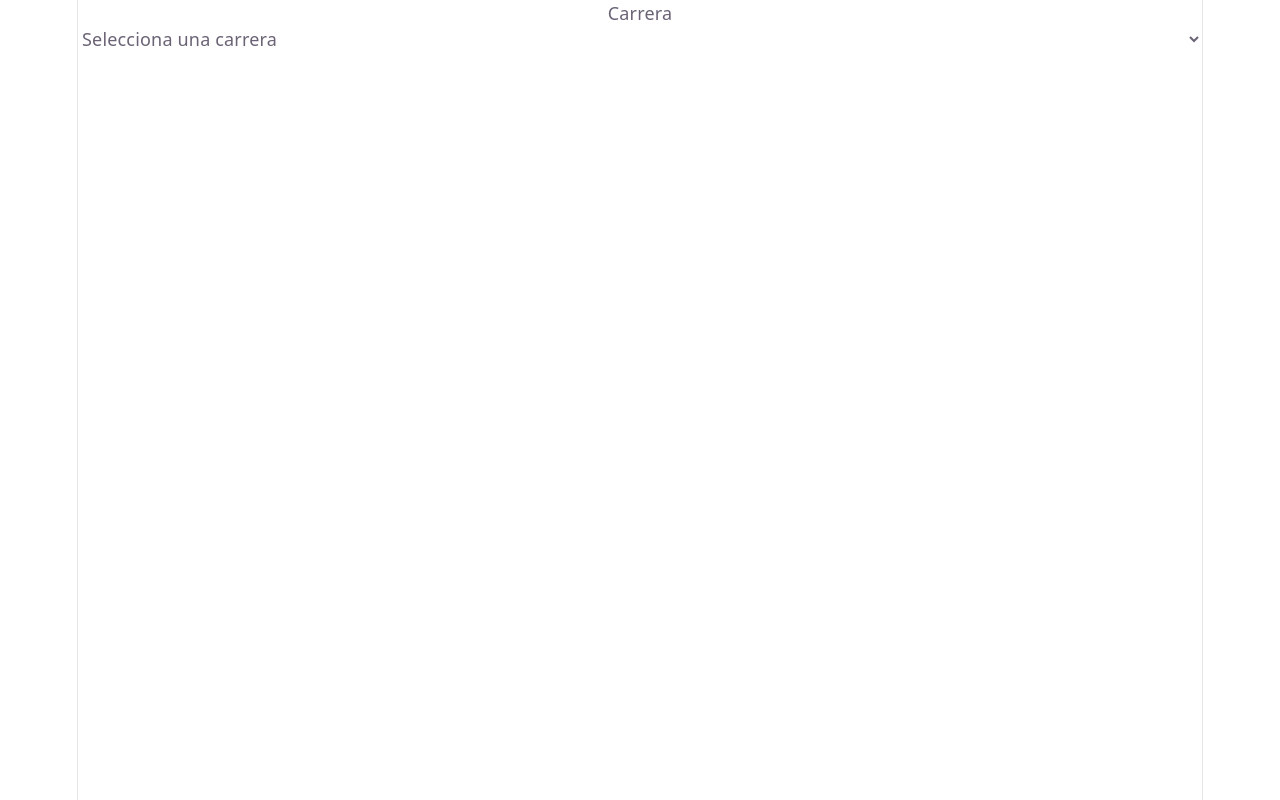
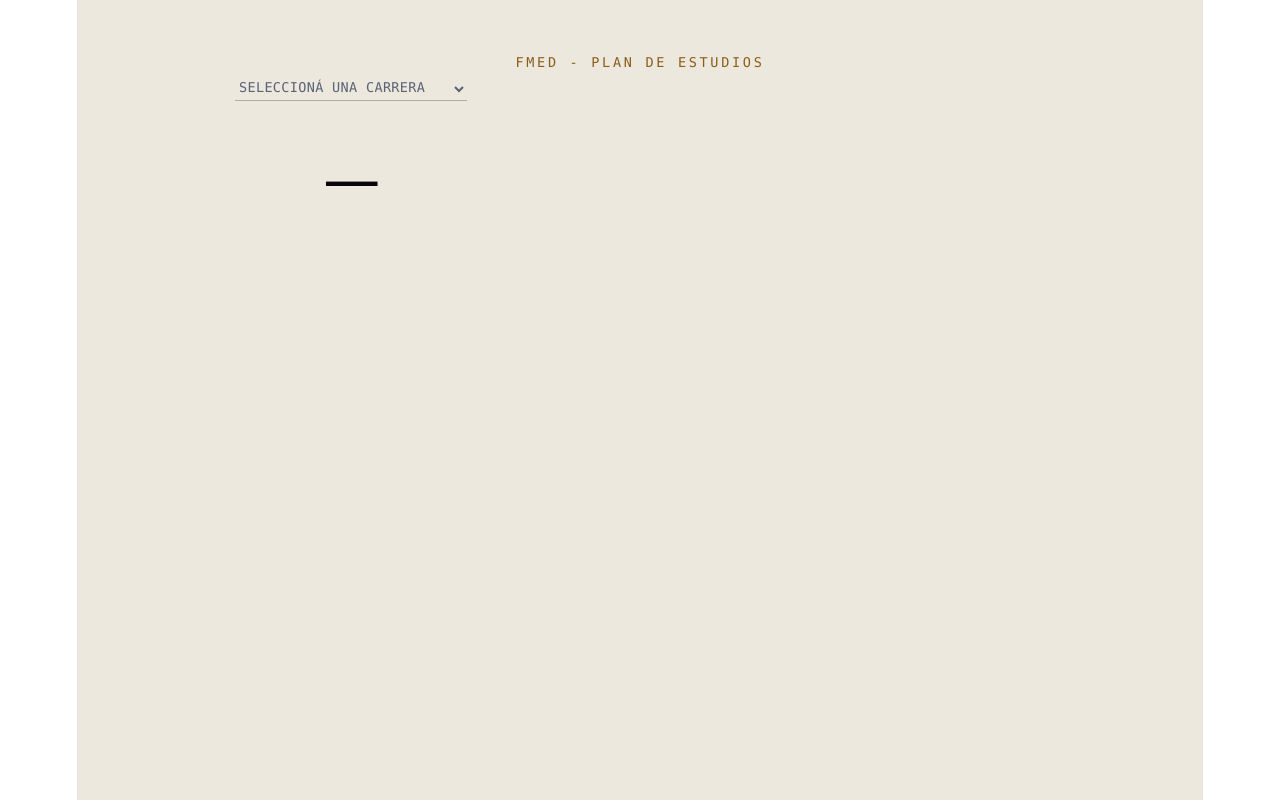
Before and after one commit to anthony-tavara/fmed-planestudios, a React (Vite) app: page / in a window 1280 px wide. Built offline with nearby package versions, Linux system fonts and the light colour scheme.

Commit message:
feat: agregar estilos visuales mejorados y materias separados por ciclos

```diff
--- a/src/App.tsx
+++ b/src/App.tsx
@@ -5,18 +5,58 @@ import {
   obtenerCarreraPorId,
 } from "./lib/carreras/obtenerCarreraPorId";
 import { carreras } from "./data/carreras/carreras-index";
-import { calcularEstadoMateria } from "./lib/materias/calcularEstadoMateria";
+import {
+  calcularEstadoMateria,
+  type EstadoMateria,
+} from "./lib/materias/calcularEstadoMateria";
 import type { Materia } from "./data/carreras/types";
+import { Lock, CircleDashed, CircleCheck, type LucideIcon } from "lucide-react";
 
-function App() {
+interface Ciclo {
+  numeroCiclo: number;
+  materias: Materia[];
+}
+
+interface ConfigEstado {
+  icon: LucideIcon;
+  label: string;
+  card: string;
+  badge: string;
+}
+
+const ESTADO_CONFIG: Record<EstadoMateria, ConfigEstado> = {
+  bloqueada: {
+    icon: Lock,
+    label: "Bloqueada",
+    card: "border-[#A9A28F]/40 bg-[#FBF9F4]/50 opacity-60",
+    badge: "bg-[#A9A28F]/20 text-[#6B6656]",
+  },
+  disponible: {
+    icon: CircleDashed,
+    label: "Disponible",
+    card: "border-[#C98A2C]/50 bg-[#FBF9F4] hover:border-[#C98A2C] hover:-translate-y-0.5",
+    badge: "bg-[#C98A2C]/15 text-[#8A5D18]",
+  },
+  aprobada: {
+    icon: CircleCheck,
+    label: "Aprobada",
+    card: "border-[#3F6B4E]/50 bg-[#3F6B4E]/[0.06] hover:-translate-y-0.5",
+    badge: "bg-[#3F6B4E]/15 text-[#2E4F39]",
+  },
+};
+
+function labelCiclo(ciclo: number) {
+  return ciclo === 1 ? "Ciclo Básico Común" : `${ciclo}° año`;
+}
+
+export default function App() {
   const [carreraId, setCarreraId] = useState("");
   const carrera = carreraId ? obtenerCarreraPorId(carreraId) : undefined;
   const [aprobadas, setAprobadas] = useState(new Set<string>());
 
   function toggleAprobada(materia: Materia) {
     const estadoMateria = calcularEstadoMateria(materia, aprobadas);
-
-    if (estadoMateria == "bloqueada") return null;
+    if (estadoMateria === "bloqueada") return;
 
     setAprobadas((prev) => {
       const nuevoSet = new Set(prev);
@@ -27,51 +67,107 @@ function App() {
     });
   }
 
+  const porcentaje = carrera
+    ? calcularPorcentajeCarerraPorId(carreraId, aprobadas)
+    : null;
+
+  const ciclos: Ciclo[] = [];
+
+  if (carrera) {
+    for (const materia of carrera.materias) {
+      let ciclo = ciclos.find((ciclo) => ciclo.numeroCiclo === materia.ciclo);
+
+      if (!ciclo) {
+        ciclo = { numeroCiclo: materia.ciclo, materias: [] };
+        ciclos.push(ciclo);
+      }
+
+      ciclo.materias.push(materia);
+    }
+
+    ciclos.sort((a, b) => a.numeroCiclo - b.numeroCiclo);
+  }
+
   return (
-    <>
-      <label htmlFor="carrera-select">Carrera</label>
+    <div className="min-h-screen bg-[#EDE8DD] font-body text-[#1B2A4A]">
+      <header className="mx-auto max-w-3xl px-6 pt-12 pb-8">
+        <p className="mb-2 font-mono text-xs uppercase tracking-[0.2em] text-[#8A5D18]">
+          FMED - Plan de estudios
+        </p>
+
+        <div className="flex flex-wrap items-end justify-between gap-6">
+          <div>
             <select
               id="carrera-select"
               value={carreraId}
-        onChange={(e) => {
-          setCarreraId(e.target.value);
-        }}
+              onChange={(e) => setCarreraId(e.target.value)}
+              className="w-full mb-2 border-b border-[#1B2A4A]/30 bg-transparent pb-1 font-mono text-xs uppercase tracking-wide text-[#1B2A4A]/70 focus:outline-none"
             >
-        <option key="selecciona-una-carrera" value="Selecciona una carrera">
-          Selecciona una carrera
+              <option value="">Seleccioná una carrera</option>
+              {carreras.map((c) => (
+                <option key={c.id} value={c.id}>
+                  {c.nombre}
                 </option>
-        {carreras.map((carrera) => {
-          return (
-            <option key={carrera.id} value={carrera.id}>
-              {carrera.nombre}
-            </option>
-          );
-        })}
+              ))}
             </select>
+            <h1 className="font-display text-3xl font-semibold leading-tight text-[#1B2A4A]">
+              {carrera ? carrera.nombre : "—"}
+            </h1>
+          </div>
 
-      <>
-        <h1>{carrera && carrera.nombre}</h1>
-        {calcularPorcentajeCarerraPorId(carreraId, aprobadas) && (
-          <h2>{calcularPorcentajeCarerraPorId(carreraId, aprobadas)} %</h2>
+          {porcentaje !== null && (
+            <div className="flex h-20 w-20 shrink-0 -rotate-6 items-center justify-center rounded-full border-2 border-dashed border-[#3F6B4E] text-[#3F6B4E]">
+              <span className="font-mono text-xl font-semibold">
+                {porcentaje}%
+              </span>
+            </div>
           )}
-        <div className="flex flex-col items-center gap-2">
-          {carrera &&
-            carrera.materias.map((materia) => {
+        </div>
+      </header>
+
+      <main className="mx-auto max-w-3xl px-6 pb-16">
+        {ciclos.map(({ numeroCiclo, materias }) => (
+          <section key={numeroCiclo} className="mb-10">
+            <div className="mb-4 flex items-center gap-3">
+              <h2 className="font-display text-lg font-semibold">
+                {labelCiclo(numeroCiclo)}
+              </h2>
+              <div className="h-px flex-1 bg-[#1B2A4A]/15" />
+            </div>
+
+            <div className="grid grid-cols-1 gap-3 sm:grid-cols-2">
+              {materias.map((materia) => {
                 const estado = calcularEstadoMateria(materia, aprobadas);
+                const config = ESTADO_CONFIG[estado];
+                const Icon = config.icon;
+
                 return (
                   <button
                     key={materia.id}
                     onClick={() => toggleAprobada(materia)}
-                  className={`${estado} cursor-pointer p-4 rounded-xl border`}
+                    disabled={estado === "bloqueada"}
+                    className={`relative rounded-sm border p-4 text-left transition-all duration-150 ${config.card} ${
+                      estado === "bloqueada"
+                        ? "cursor-not-allowed"
+                        : "cursor-pointer"
+                    }`}
                   >
-                  {materia.nombre} - {estado}
+                    <span
+                      className={`mb-2 inline-flex items-center gap-1 rounded-full px-2 py-0.5 font-mono text-[10px] uppercase tracking-wide ${config.badge}`}
+                    >
+                      <Icon size={11} strokeWidth={2.5} />
+                      {config.label}
+                    </span>
+                    <p className="font-body text-sm leading-snug">
+                      {materia.nombre}
+                    </p>
                   </button>
                 );
               })}
             </div>
-      </>
-    </>
+          </section>
+        ))}
+      </main>
+    </div>
   );
 }
-
-export default App;
```
Lines whose indentation alone changed are shown as unchanged.
